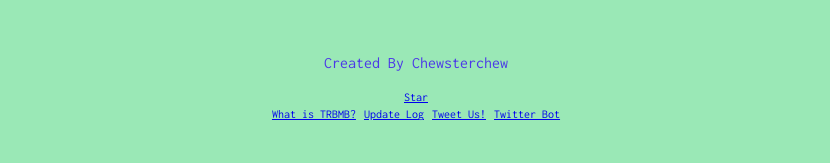
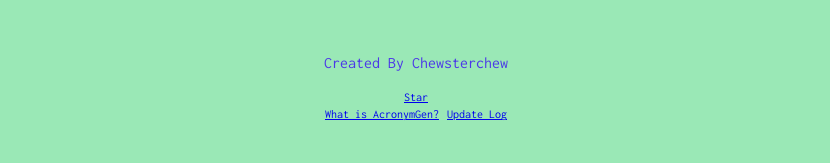
Before and after one commit to Chew/AcronymGenerator, a Jekyll site: the page built from what.md, in a window 1280 px wide. Shown: the part 755-918 px from the top of the page, without its empty margins (224-1054 px from the left). Built offline with Jekyll 4.4.1, drawn with Linux system fonts in a browser that asks for light colours.

Commit message:
convert some things

```diff
--- a/_config.yml
+++ b/_config.yml
@@ -1,18 +1,16 @@
 ---
 # Title The Generator
-title:     That Really Blanks my Blank Generator
+title:     Acronym Generator
 
 # Use this for an analogy, used for update page. EX: What is TRBMB?
-shortname: TRBMB
+shortname: AcronymGen
 
 # Who made the generator?
 creator:   Chewsterchew
 
 # Repo URL: THIS MUST BE Name/Repo. Ex: Chewsterchew/TRBMB-Gen
-repourl:   Chewsterchew/TRBMB-Gen
+repourl:   Chewsterchew/AcronymGenerator
 
 # Footer Extra Content
 ## You'll probably want to delete this (unless you have a twitter and bot for it too?)
-footer-extra: >
-  <a href="http://ctt.ec/2Bofm">Tweet Us!</a>
-  <a href="http://twitter.com/TRBMBPhraseGen">Twitter Bot</a><br/>
+#footer-extra: >
--- a/google695b297935165b7d.html
+++ /dev/null
@@ -1 +0,0 @@
-google-site-verification: google695b297935165b7d.html
```
Also changed, not shown: index.md (+1 -1 lines).
